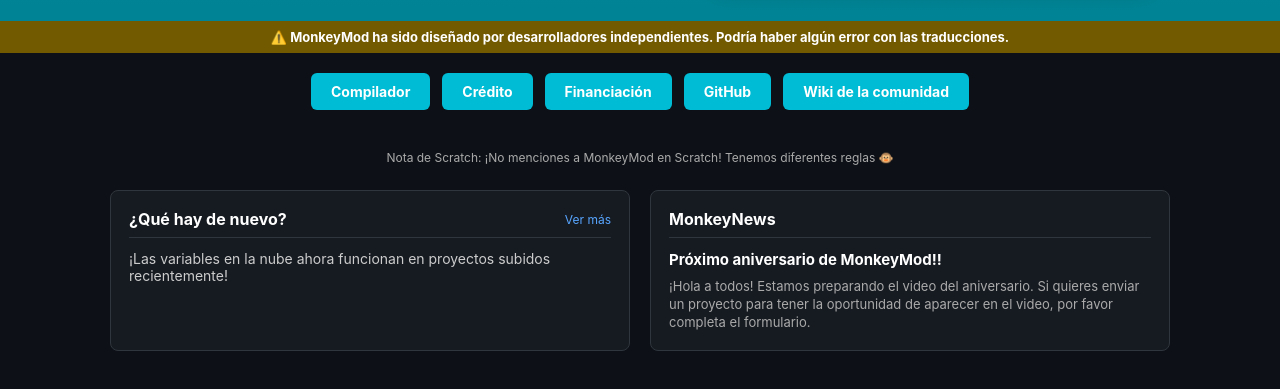
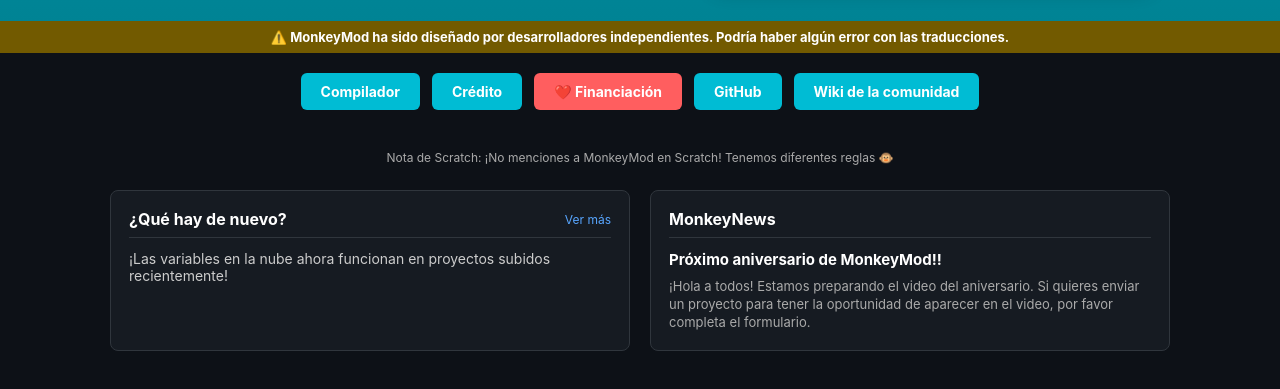
Before and after one commit to anyelo888ra-ux/monkeymod, a website: page index.html in a window 1280 px wide. Shown: the part 399-788 px from the top of the page. Drawn offline with Linux system fonts and the light colour scheme; no server answers.

Commit message:
Update Financiación button with new link and style

```diff
--- a/index.html
+++ b/index.html
@@ -367,7 +367,7 @@
     <div class="action-bar">
         <a href="#" class="btn-pill">Compilador</a>
         <a href="#" class="btn-pill">Crédito</a>
-        <a href="#" class="btn-pill">Financiación</a>
+        <a href="https://ko-fi.com/monkeymod" target="_blank" class="btn-pill" style="background-color: #ff5e5f; color: white;">❤️ Financiación</a>
         <a href="https://github.com/anyelo888ra-ux/monkeymod" target="_blank" class="btn-pill">GitHub</a>
         <a href="#" class="btn-pill">Wiki de la comunidad</a>
     </div>
```
